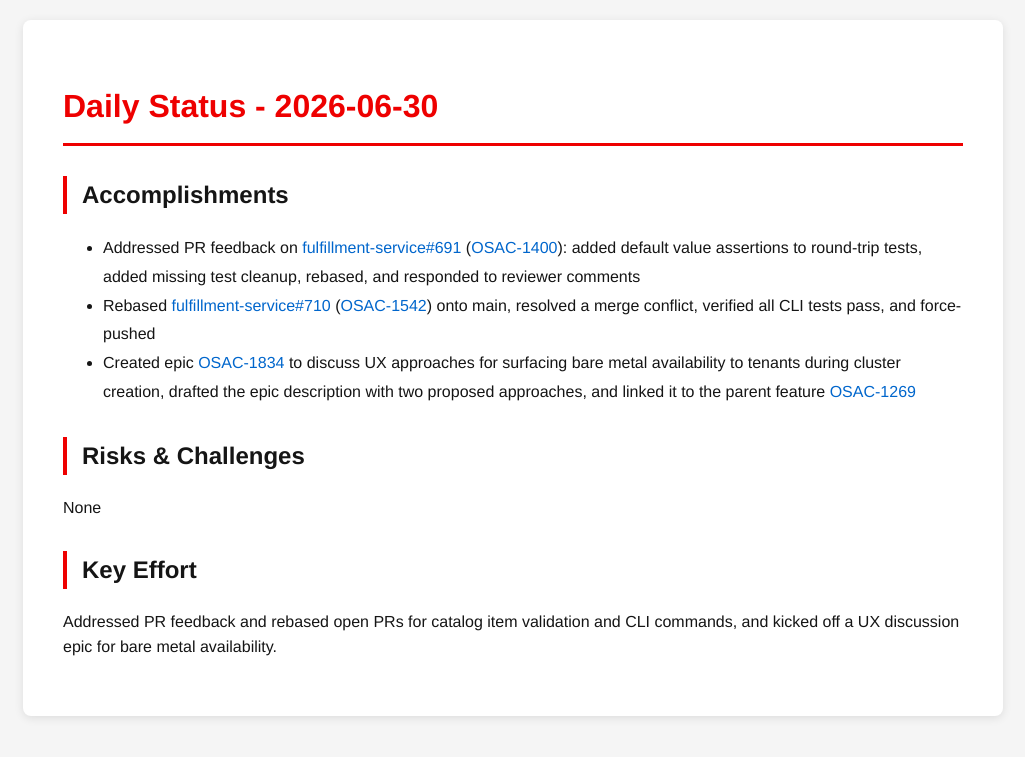
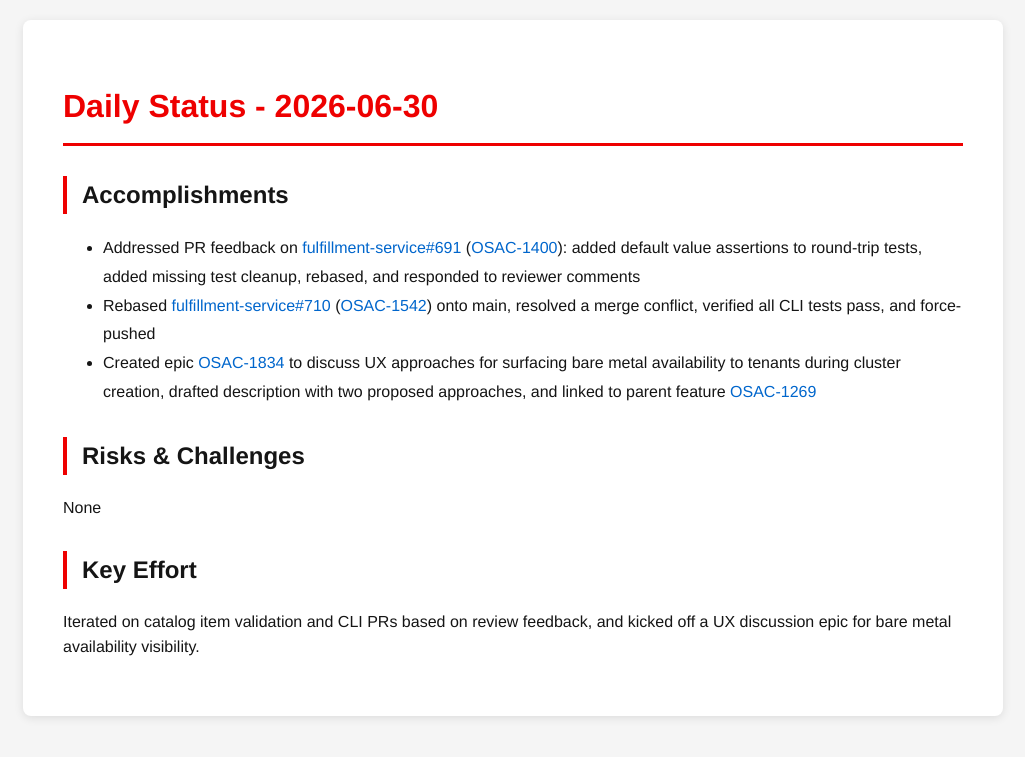
Before and after one commit to tzvatot/daily-status, a Jekyll site: the page built from 2026-06-30.md, in a window 1280 px wide. Shown: the top 757 px of the page, without its empty margins (127-1152 px from the left). Built offline with Jekyll 4.4.1, drawn with Linux system fonts in a browser that asks for light colours.

Commit message:
Daily status update - 2026-06-30

```diff
--- a/2026-06-30.md
+++ b/2026-06-30.md
@@ -9,10 +9,10 @@
 ## Accomplishments
 - Addressed PR feedback on [fulfillment-service#691](https://github.com/osac-project/fulfillment-service/pull/691) ([OSAC-1400](https://redhat.atlassian.net/browse/OSAC-1400)): added default value assertions to round-trip tests, added missing test cleanup, rebased, and responded to reviewer comments
 - Rebased [fulfillment-service#710](https://github.com/osac-project/fulfillment-service/pull/710) ([OSAC-1542](https://redhat.atlassian.net/browse/OSAC-1542)) onto main, resolved a merge conflict, verified all CLI tests pass, and force-pushed
-- Created epic [OSAC-1834](https://redhat.atlassian.net/browse/OSAC-1834) to discuss UX approaches for surfacing bare metal availability to tenants during cluster creation, drafted the epic description with two proposed approaches, and linked it to the parent feature [OSAC-1269](https://redhat.atlassian.net/browse/OSAC-1269)
+- Created epic [OSAC-1834](https://redhat.atlassian.net/browse/OSAC-1834) to discuss UX approaches for surfacing bare metal availability to tenants during cluster creation, drafted description with two proposed approaches, and linked to parent feature [OSAC-1269](https://redhat.atlassian.net/browse/OSAC-1269)
 
 ## Risks & Challenges
 None
 
 ## Key Effort
-Addressed PR feedback and rebased open PRs for catalog item validation and CLI commands, and kicked off a UX discussion epic for bare metal availability.
+Iterated on catalog item validation and CLI PRs based on review feedback, and kicked off a UX discussion epic for bare metal availability visibility.
```
